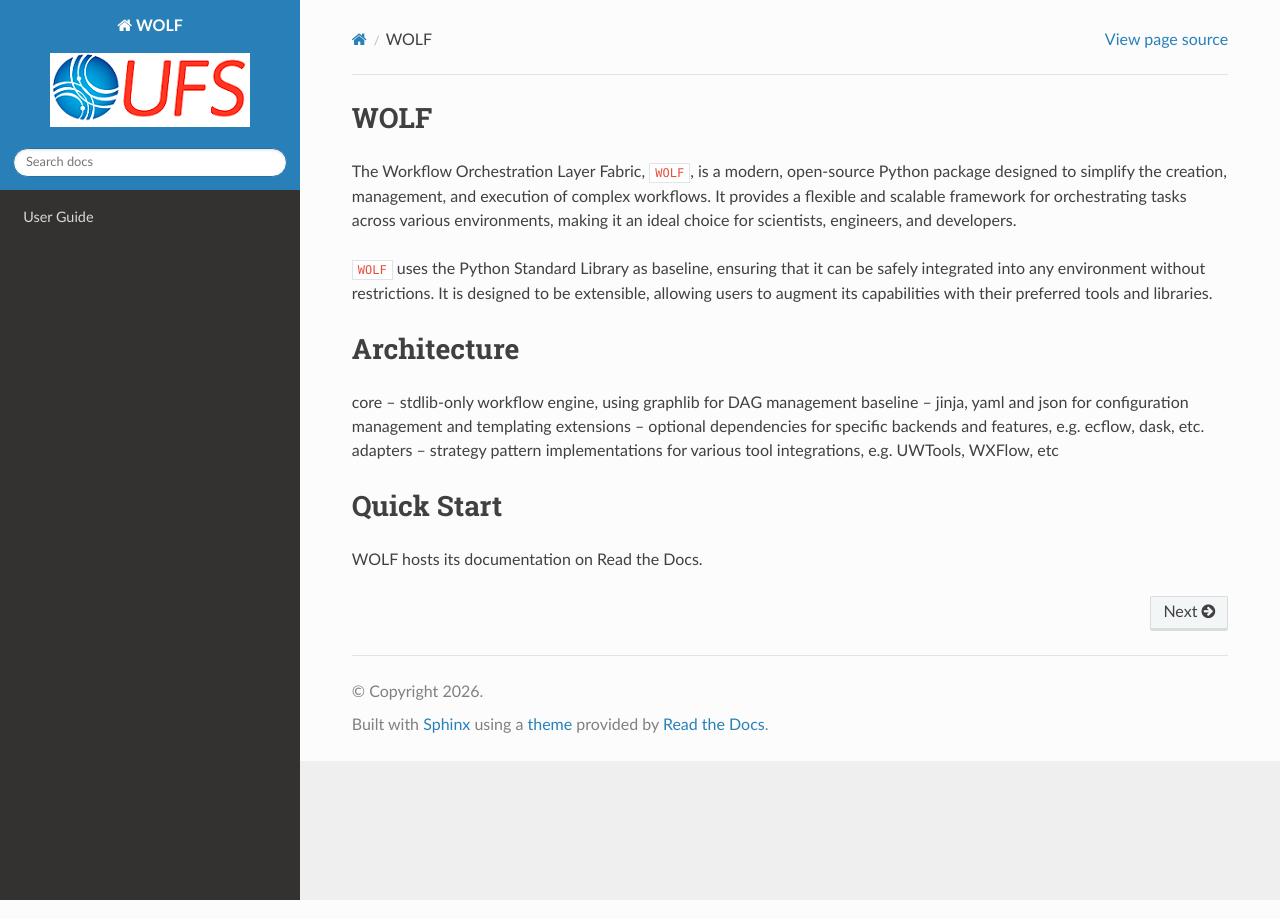
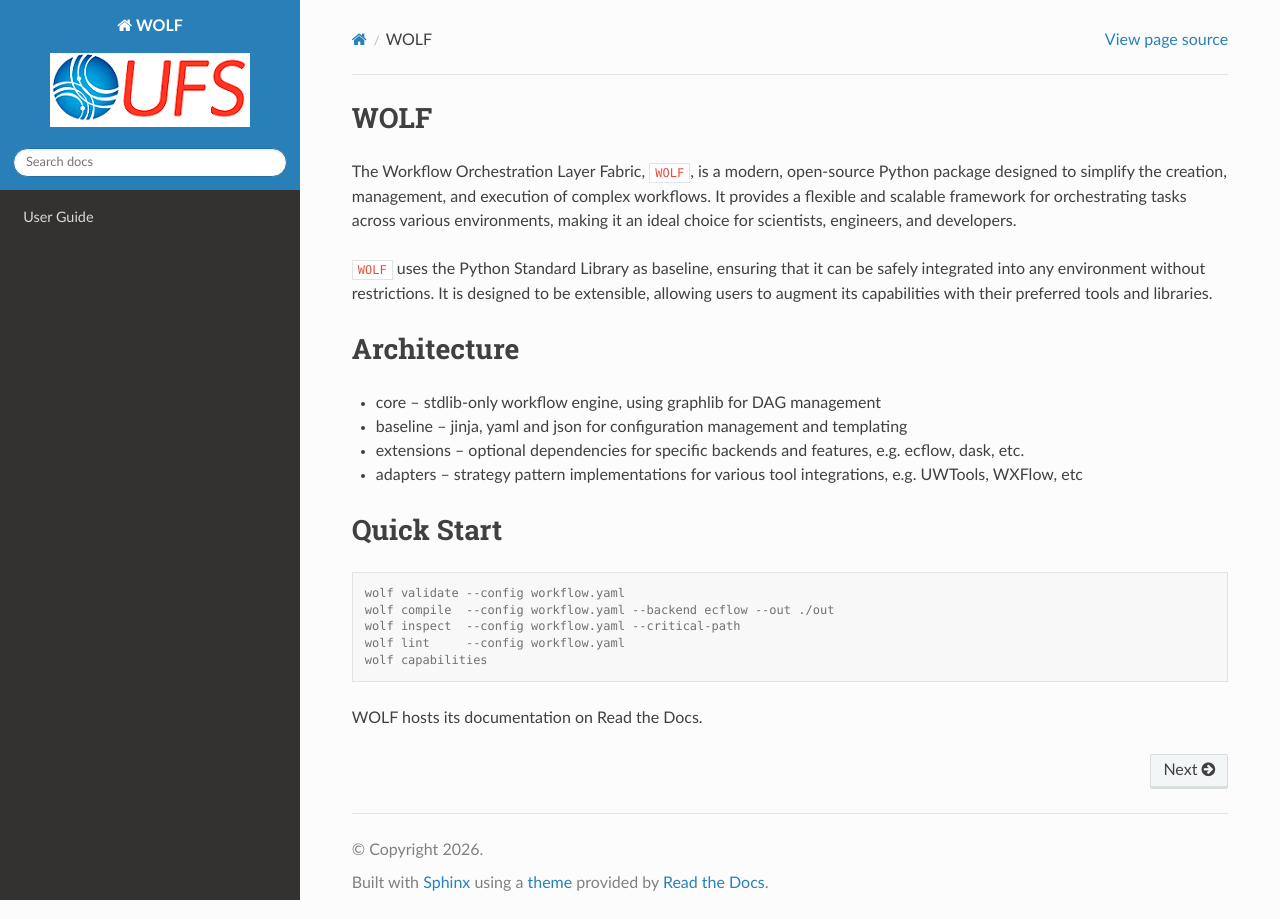
Before and after one commit to WeirAE/wolf, a Sphinx documentation site: the page built from docs/index.rst, in a window 1280 px wide. Built offline with Sphinx 7.4.7 and the Read the Docs theme 3.1.0, drawn with Linux system fonts in a browser that asks for light colours.

```diff
--- a/docs/index.rst
+++ b/docs/index.rst
@@ -12,19 +12,20 @@ The Workflow Orchestration Layer Fabric, ``WOLF``, is a modern, open-source Pyth
 
 Architecture
 ============
-core -- stdlib-only workflow engine, using graphlib for DAG management
-baseline -- jinja, yaml and json for configuration management and templating
-extensions -- optional dependencies for specific backends and features, e.g. ecflow, dask, etc.
-adapters -- strategy pattern implementations for various tool integrations, e.g. UWTools, WXFlow, etc
+* core -- stdlib-only workflow engine, using graphlib for DAG management
+* baseline -- jinja, yaml and json for configuration management and templating
+* extensions -- optional dependencies for specific backends and features, e.g. ecflow, dask, etc.
+* adapters -- strategy pattern implementations for various tool integrations, e.g. UWTools, WXFlow, etc
 
 Quick Start
 ===========
 
-    .. code-block:: bash
-        wolf validate --config workflow.yaml
-        wolf compile  --config workflow.yaml --backend ecflow --out ./out
-        wolf inspect  --config workflow.yaml --critical-path
-        wolf lint     --config workflow.yaml
-        wolf capabilities
+.. code-block:: console
+
+   wolf validate --config workflow.yaml
+   wolf compile  --config workflow.yaml --backend ecflow --out ./out
+   wolf inspect  --config workflow.yaml --critical-path
+   wolf lint     --config workflow.yaml
+   wolf capabilities
 
 WOLF hosts its documentation on Read the Docs.
```
Also changed, not shown: docs/sections/user_guide/installation.rst (+13 -13 lines).
